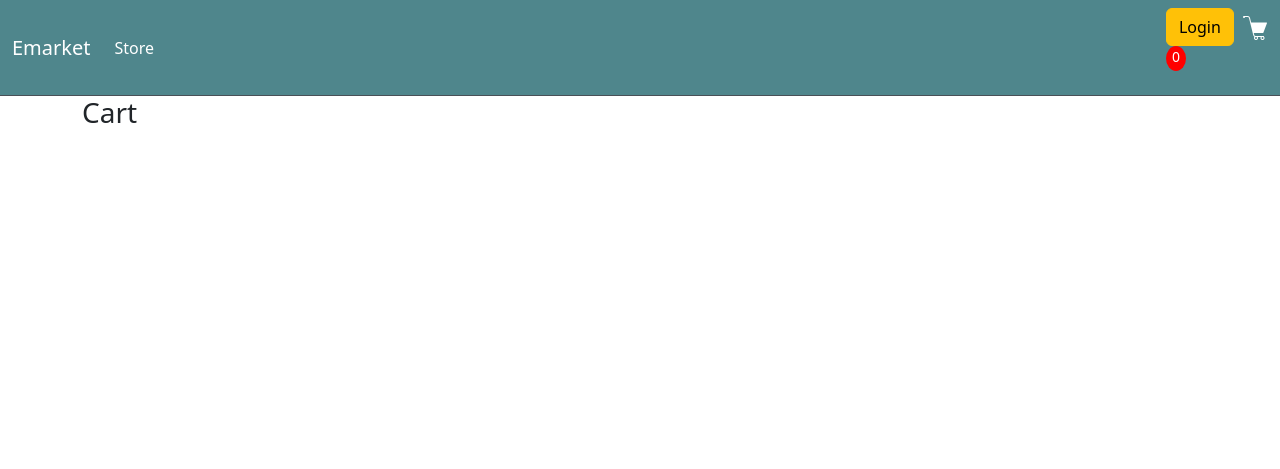
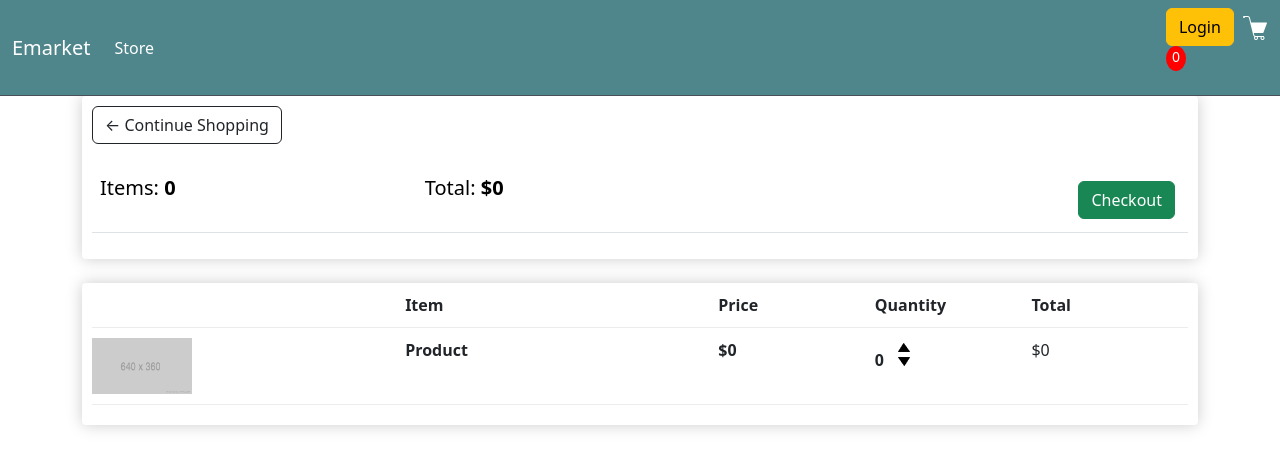
Before and after one commit to Gurini/E-Market, a Django app: page /cart/ in a window 1280 px wide. Shown: the top 469 px of the page. Run offline with Django 5.2, Linux system fonts and the light colour scheme; lists and menus that the app fills with data are empty.

Commit message:
Cart html done

```diff
--- a/store/templates/store/Cart.html
+++ b/store/templates/store/Cart.html
@@ -2,6 +2,54 @@
 {% load static %}
 
 {% block content%}
-<h3>Cart</h3>
+    <div class="row">
+        <div class="col-lg-12">
+            <div class="box-element">
+
+                <a href="{% url 'store' %}" class="btn btn-outline-dark">&#x2190; Continue Shopping</a>
+
+                <br>
+                <br>
+
+                <table class="table">
+                    <tr>
+                        <th><h5>Items: <strong>0</strong></h5></th>
+                        <th><h5>Total: <strong>$0</strong></h5></th>
+                        <th><a style="float:right; margin:5px;" class="btn btn-success" href="{% url 'checkout' %}">Checkout</a></th>
+                    </tr>
+                </table>
+
+            </div>
+
+            <br>
+
+            <div class="box-element">
+                <div class="cart-row">
+                    <div style="flex:2"></div>
+                    <div style="flex:2"><strong>Item</strong></div>
+                    <div style="flex:1"><strong>Price</strong></div>
+                    <div style="flex:1"><strong>Quantity</strong></div>
+                    <div style="flex:1"><strong>Total</strong></div>
+                </div>
+
+                <div class="cart-row">
+                    <div style="flex:2"><img class="row-image" src="{% static 'images/placeholder.png' %}"></div>
+                    <div style="flex:2"><strong>Product</strong></div>
+                    <div style="flex:1"><strong>$0</strong></div>
+                    <div style="flex:1"><strong>
+                        <p class="quantity">0</p>
+                        <div class="quantity">
+                            <img class="chg-quantity" src="{% static 'images/arrow-up.png' %}">
+
+                            <img class="chg-quantity" src="{% static 'images/arrow-down.png' %}" >
+                        </div>
+                    </strong></div>
+                    <div style="flex:1"><p>$0</p></div>
+                </div>
+
+
+            </div>
+        </div>
+    </div>
 
 {% endblock content %}
--- a/store/templates/store/Store.html
+++ b/store/templates/store/Store.html
@@ -23,7 +23,7 @@
                 <hr>
                 <button class="btn btn-outline-secondary add-btn">Add to Cart</button>
                 <a href="" class="btn btn-outline-success">View</a>
-                <h4 style="display: inline-block;float: right">$12</h4>
+                <h4 style="display: inline-block;float: right">$22</h4>
             </div>
 
         </div>
@@ -35,7 +35,7 @@
                 <hr>
                 <button class="btn btn-outline-secondary add-btn">Add to Cart</button>
                 <a href="" class="btn btn-outline-success">View</a>
-                <h4 style="display: inline-block;float: right">$12</h4>
+                <h4 style="display: inline-block; float: right">$17</h4>
 
             </div>
 
--- a/store/templates/store/main.html
+++ b/store/templates/store/main.html
@@ -46,6 +46,36 @@
         -webkit-box-shadow: -1px -3px 5px -2px rgba(214,214,214,1);
         -moz-box-shadow: -1px -3px 5px -2px rgba(214,214,214,1);
         box-shadow: -1px -3px 5px -2px rgba(214,214,214,1);
+      }
+
+      .cart-row{
+        display: flex;
+        align-items: flex-stretch;
+        padding-bottom: 10px;
+        margin-bottom: 10px;
+        border-bottom: 1px solid #ececec;
+      }
+
+      .row-image{
+        width: 100px;
+      }
+
+      .quantity{
+        display: inline-block;
+        font-weight: 700;
+        padding-right:10px;
+      }
+
+      .chg-quantity{
+        width: 12px;
+        cursor: pointer;
+        display: block;
+        margin-top: 5px;
+        transition:.1s;
+      }
+
+      .chg-quantity:hover{
+        opacity: .6;
       }
     </style>
 
```
Also changed, not shown: static/images/arrow-down.png (added), static/images/arrow-up.png (added).
